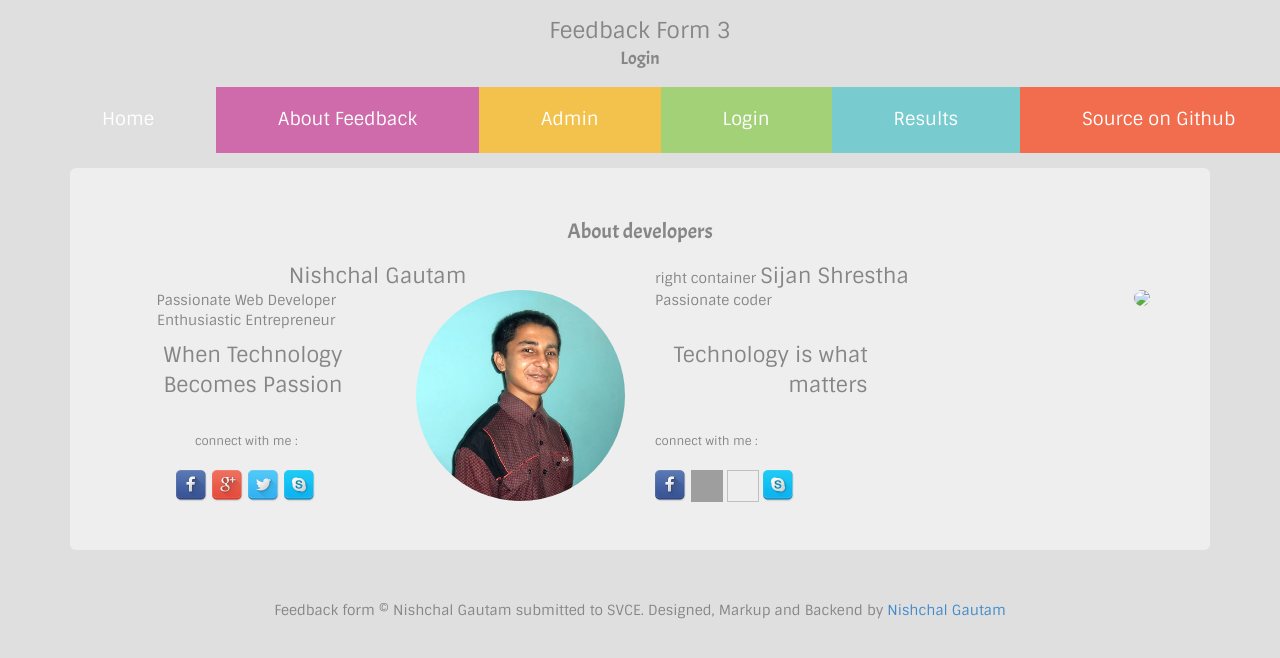
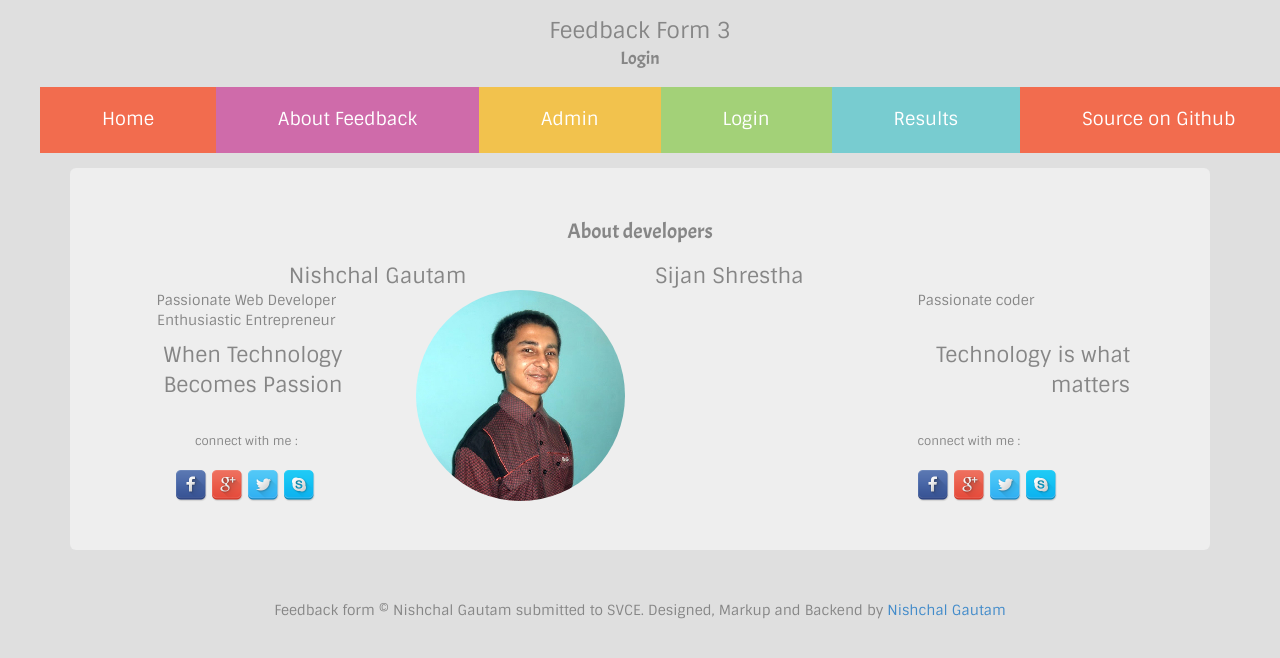
Before and after one commit to akhilkanna/studentfeedback, a PHP site: page /about.php in a window 1280 px wide. Shown: the top 658 px of the page. Run offline with PHP 8.4, Linux system fonts and the light colour scheme; some libraries are stand-ins or nearby versions; grey boxes are pictures that could not be loaded.

Commit message:
minor changes

```diff
--- a/about.php
+++ b/about.php
@@ -21,27 +21,25 @@
 									    <a href="https://www.twitter.com/nishchal_619 " target="_blank"><img class="social" src="img/twitter.ico" alt=""></a>
 									    <a href="skype:nishchal.gautam?call" target="_blank"><img class="social" src="img/skype.ico" alt=""></a>
 									</div>
-									<div class="col-sm-6"><img class="img-circle pull-right" src="img/nishchal.jpg"></div>
+									<div class="col-sm-6"><img class="img-circle pull-right" style="width:210;height:210" src="img/nishchal.jpg"></div>
 								</div>
 							</div>
 						</div>
 						<div class="col-sm-6">
-							right container
 							<span class="center lead">Sijan Shrestha</span><br>
 								<div class="row">
+									<div class="col-sm-6"><img style="width:210;height:210;" src="" class="img-circle"></div>
 									<div class="col-sm-6">
 										Passionate coder<br>
 										<br>
 										<blockquote class="blockquote blockquote-reverse"><p>Technology is what matters </p></blockquote>
 										<span class="small">connect with me : </span><br>
 										<br><a href="https://www.facebook.com/sijanshs" target="_blank"><img class="social" src="img/facebook.ico" alt=""></a>
-									    <a href="https://plus.google.com/sijanshrestha" target="_blank"><img class="social" src=1"img/google.ico" alt=""></a>
-									    <a href="https://www.twitter.com/sijan" target="_blank"><img class="social" src``="img/twitter.ico" alt=""></a>
+									    <a href="https://plus.google.com/sijanshrestha" target="_blank"><img class="social" src="img/google.ico" alt=""></a>
+									    <a href="https://www.twitter.com/sijan" target="_blank"><img class="social" src="img/twitter.ico" alt=""></a>
 									    <a href="skype:sidzanshrestha?call" target="_blank"><img class="social" src="img/skype.ico" alt=""></a>
 									</div>
-									<div class="col-sm-6"><img class="img-circle pull-right" src="#"></div>
 								</div>
-
 						</div>
 					</div>
 				</div>
--- a/feedback3.php
+++ b/feedback3.php
@@ -26,7 +26,7 @@ if($data){
 }
 if(isset($_POST['submit'])){
 	$feedback=mysql_real_escape_string($_POST['feedback']);
-	mysql_query("INSERT INTO `$db_name`.`feedbackStudents` (id,usn,message) VALUES (NULL,md5($usn),'$feedback');") or die(mysql_error());
+	mysql_query("INSERT INTO `$db_name`.`feedbackStudents` (id,usn,message) VALUES (NULL,md5('$usn'),'$feedback');") or die(mysql_error());
 	mysql_query("UPDATE `$db_name`.`tracker` SET formSub='c' WHERE usn='$usn'");
 	header("location:about.php?msg=completed");
 }else{
--- a/required_files/header.php
+++ b/required_files/header.php
@@ -14,7 +14,7 @@
 	<div class="head subtitle">Login</div>
 	<nav>
 		<ul>
-			<li><a href="/index.php">Home</a></li>
+			<li><a href="/index.php" class="home">Home</a></li>
 			<li><a href="/about.php" class="about">About Feedback</a></li>
 			<li><a href="/adminlogin.php" class="admin">Admin</a></li>
 			<li><a href="/studentlogin.php" class="login">Login</a></li>
```
